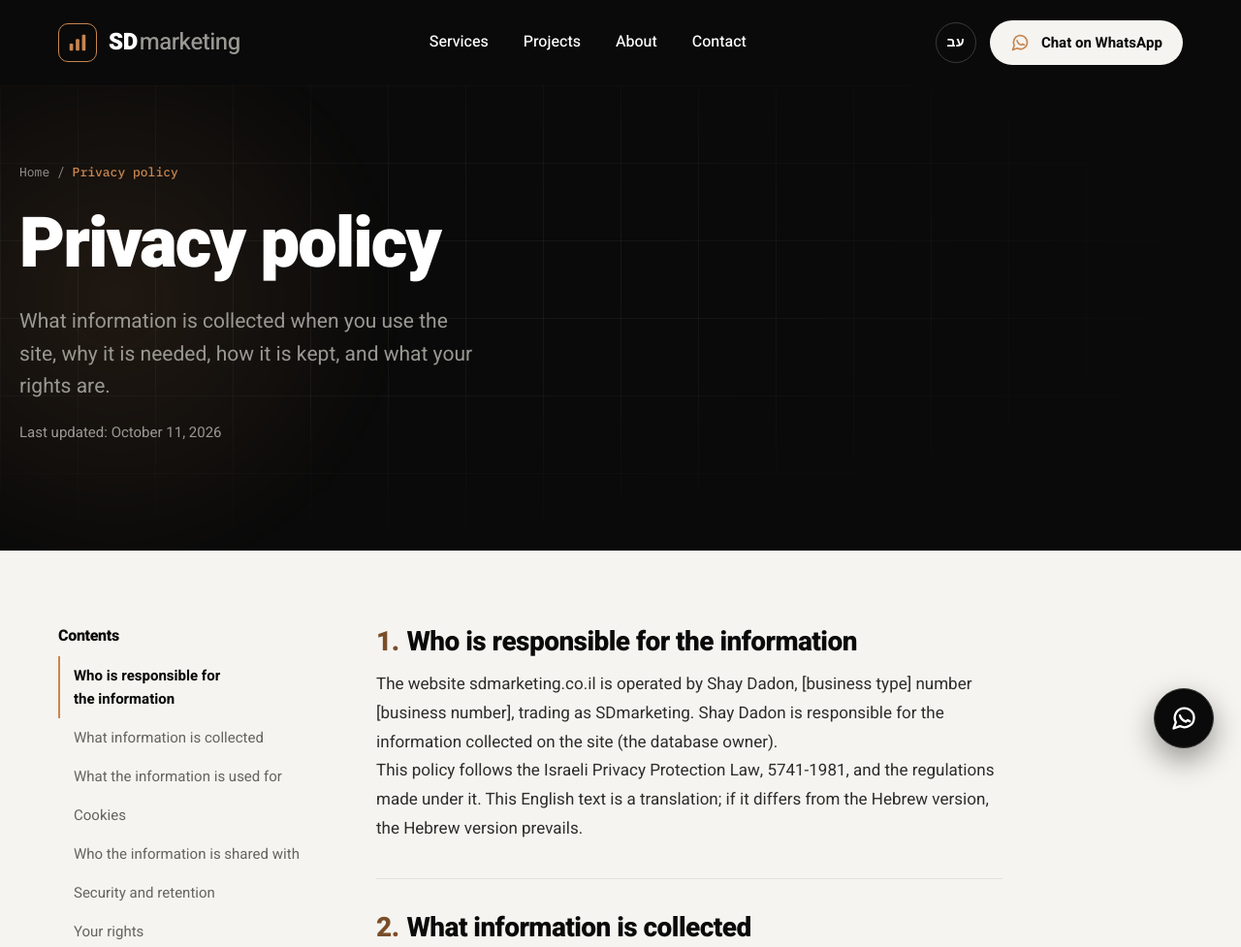
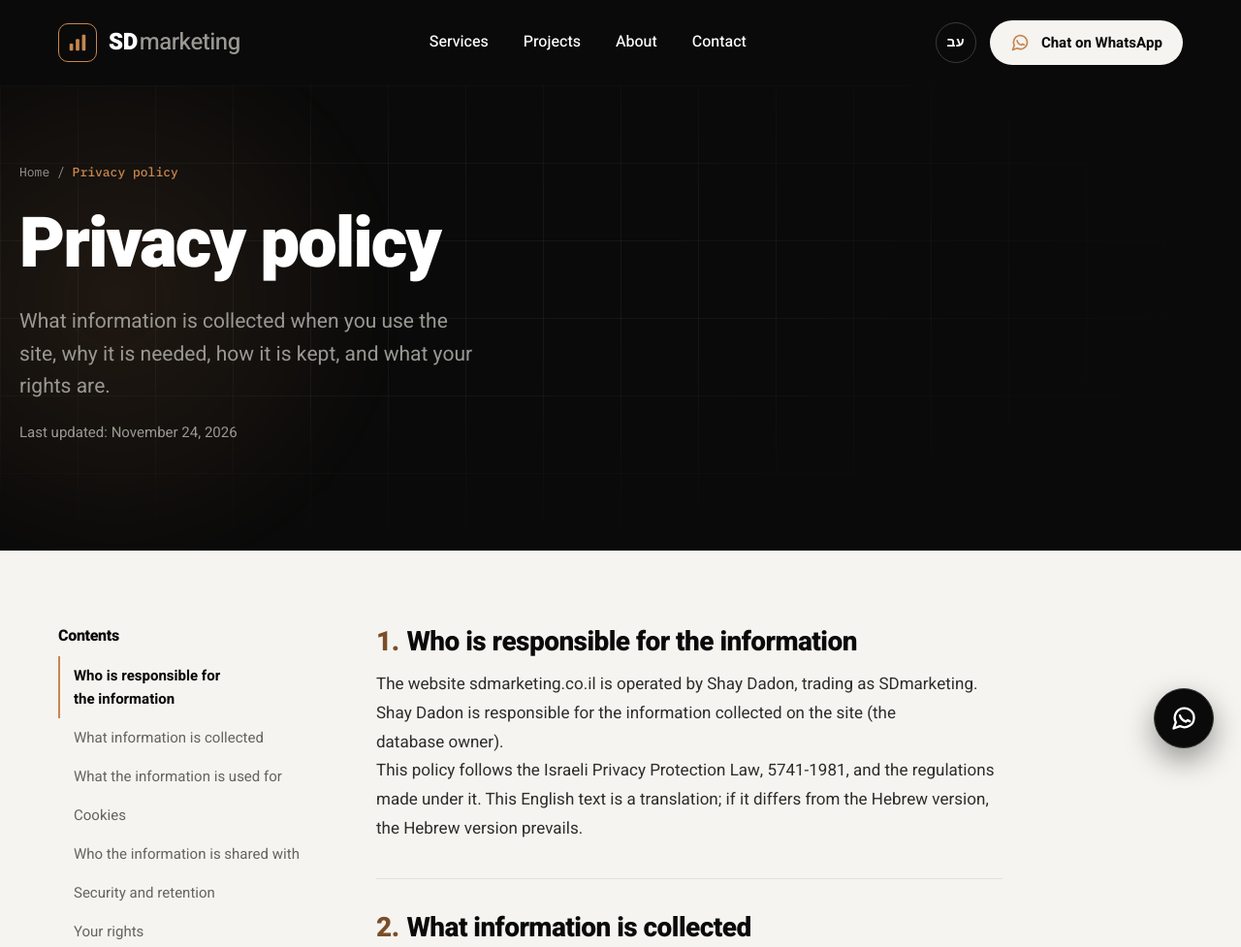
Before and after one commit to shaydadon/sdmarketing, a PHP site: page /en/privacy in a window 1280 px wide. Shown: the top 977 px of the page at 97% size. Run offline with PHP 8.4, Linux system fonts and the light colour scheme; some web fonts are replaced.

Commit message:
Legal pages: no business registration yet, so name the owner only.
The terms and privacy pages showed "[business type] number [business number]" and
"[city]" placeholders. They now say the site is operated by Shay Dadon, and the
jurisdiction clause names the competent courts of Israel. The registration details
and city come back on their own once filled in includes/config.php. Updated 24.11.2026.

Co-Authored-By: Claude Opus 5.5 <noreply@anthropic.com>
Claude-Session: https://claude.ai/code/session_014zuAcs1zaquws76TnR3NXN

```diff
--- a/includes/config.php
+++ b/includes/config.php
@@ -10,10 +10,15 @@ $site = [
 
     // Legal pages (terms / privacy / accessibility)
     'owner'         => 'שי דדון',
-    'business_type' => '[עוסק פטור / עוסק מורשה]', // TODO
-    'business_id'   => '[מספר עוסק]',              // TODO
-    'city'          => '[עיר]',                    // TODO: business address city
-    'legal_updated' => '11.10.2026',
+    // Business registration. Empty for now: the legal pages then name the owner only.
+    // Once registered, fill these in (e.g. 'עוסק פטור' / 'Exempt dealer', the number, the city)
+    // and the terms and privacy pages add them by themselves.
+    'business_type'    => '',
+    'business_type_en' => '',
+    'business_id'      => '',
+    'city'             => '',
+    'city_en'          => '',
+    'legal_updated' => '24.11.2026',
 ];
 
 // Language: Hebrew (RTL) is the main site at the root; English (LTR) lives under /en/.
--- a/privacy.php
+++ b/privacy.php
@@ -9,6 +9,7 @@ require __DIR__ . '/includes/header.php';
 $o    = e($site['owner']);
 $bt   = e($site['business_type']);
 $bid  = e($site['business_id']);
+$reg  = ($bt && $bid) ? ", {$bt} מספר {$bid}" : '';   // only once registered (includes/config.php)
 $dom  = e($site['domain']);
 $mail = e($site['email']);
 
@@ -17,7 +18,7 @@ $legal = [
     'lead'  => 'איזה מידע נאסף כשאתם משתמשים באתר, למה הוא נחוץ, איך הוא נשמר, ומה הזכויות שלכם.',
     'sections' => [
         ['who', 'מי אחראי על המידע', <<<HTML
-<p>האתר <span dir="ltr">{$dom}</span> מופעל על ידי {$o}, {$bt} מספר {$bid}, תחת השם SDmarketing. {$o} הוא האחראי על המידע הנאסף באתר (בעל מאגר המידע).</p>
+<p>האתר <span dir="ltr">{$dom}</span> מופעל על ידי {$o}{$reg}, תחת השם SDmarketing. {$o} הוא האחראי על המידע הנאסף באתר (בעל מאגר המידע).</p>
 <p>מדיניות זו נכתבה בהתאם לחוק הגנת הפרטיות, התשמ"א-1981 ולתקנות שהותקנו מכוחו.</p>
 HTML],
         ['what', 'איזה מידע נאסף', <<<HTML
@@ -75,15 +76,13 @@ HTML],
 
 if ($is_en) {
     $o   = 'Shay Dadon';
-    $bt  = '[business type]';     // TODO, like the Hebrew placeholders in includes/config.php
-    $bid = '[business number]';
-    $city = '[city]';
+    $reg = ($site['business_type_en'] && $site['business_id']) ? ', ' . e($site['business_type_en']) . ' no. ' . e($site['business_id']) : '';
     $legal = [
         'title' => 'Privacy policy',
         'lead'  => 'What information is collected when you use the site, why it is needed, how it is kept, and what your rights are.',
         'sections' => [
             ['who', 'Who is responsible for the information', <<<HTML
-<p>The website {$dom} is operated by {$o}, {$bt} number {$bid}, trading as SDmarketing. {$o} is responsible for the information collected on the site (the database owner).</p>
+<p>The website {$dom} is operated by {$o}{$reg}, trading as SDmarketing. {$o} is responsible for the information collected on the site (the database owner).</p>
 <p>This policy follows the Israeli Privacy Protection Law, 5741-1981, and the regulations made under it. This English text is a translation; if it differs from the Hebrew version, the Hebrew version prevails.</p>
 HTML],
             ['what', 'What information is collected', <<<HTML
```
Also changed, not shown: terms.php (+9 -7 lines).
